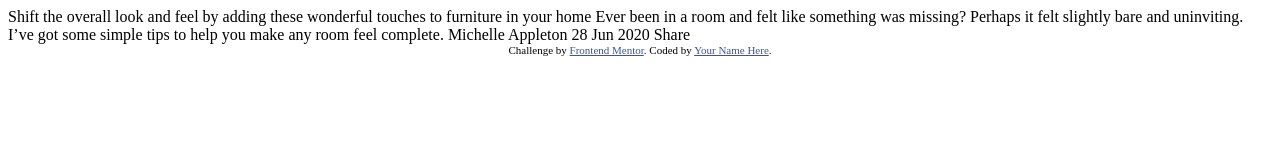
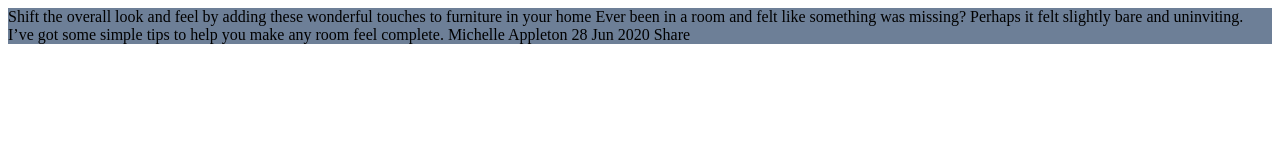
Before and after one commit to matheussantosVCZ/article-preview-component-master, a plain HTML site: page index.html in a window 1280 px wide. Drawn offline with Linux system fonts and the light colour scheme.

Commit message:
up cor de fundo

```diff
--- /dev/null
+++ b/estilo.css
@@ -0,0 +1,3 @@
+.container {
+    background-color:hsl(214, 17%, 51%);
+}
--- a/index.html
+++ b/index.html
@@ -1,6 +1,7 @@
 <!DOCTYPE html>
 <html lang="en">
 <head>
+  <link href="estilo.css" rel="stylesheet"> <!--Link do CSS-->
   <meta charset="UTF-8">
   <meta name="viewport" content="width=device-width, initial-scale=1.0"> <!-- displays site properly based on user's device -->
 
@@ -15,7 +16,7 @@
   </style>
 </head>
 <body>
-
+<div class="container">
   Shift the overall look and feel by adding these wonderful
   touches to furniture in your home
 
@@ -27,10 +28,7 @@
   28 Jun 2020
 
   Share
+</div>
 
-  <div class="attribution">
-    Challenge by <a href="https://www.frontendmentor.io?ref=challenge" target="_blank">Frontend Mentor</a>.
-    Coded by <a href="#">Your Name Here</a>.
-  </div>
 </body>
 </html>
```
